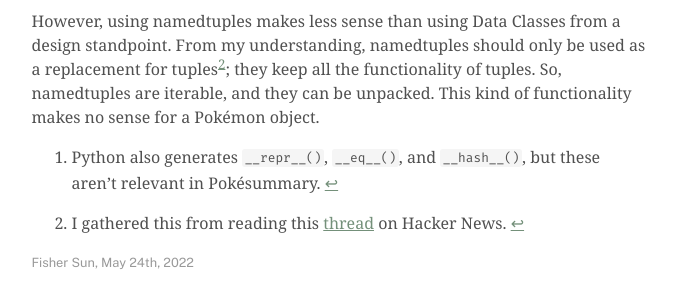
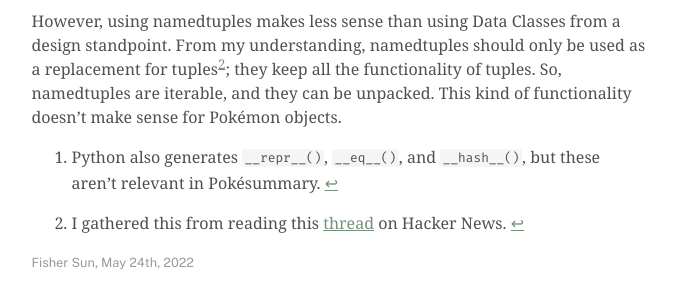
Before and after one commit to seasonedfish/blog, a Jekyll site: the page built from _posts/2022-05-24-a-new-data-model-for-pokesummary.md, in a window 1280 px wide and 900 px high, scrolled down 4226 px. Shown: the part 476-776 px from the top of the window, without its empty margins (301-977 px from the left). Built offline with Jekyll 4.4.1, drawn with Linux system fonts in a browser that asks for light colours.

Commit message:
Replace last sentence

```diff
--- a/_posts/2022-05-24-a-new-data-model-for-pokesummary.md
+++ b/_posts/2022-05-24-a-new-data-model-for-pokesummary.md
@@ -206,7 +206,7 @@ However, using namedtuples makes less sense than using Data Classes from a desig
 From my understanding, namedtuples should only be used as a replacement for tuples[^2];
 they keep all the functionality of tuples.
 So, namedtuples are iterable, and they can be unpacked.
-This kind of functionality makes no sense for a Pokémon object.
+This kind of functionality doesn't make sense for Pokémon objects.
 
 [^1]: Python also generates `__repr__()`, `__eq__()`, and `__hash__()`, but these aren't relevant in Pokésummary.
 [^2]: I gathered this from reading this [thread](https://news.ycombinator.com/item?id=15132670) on Hacker News.
```
